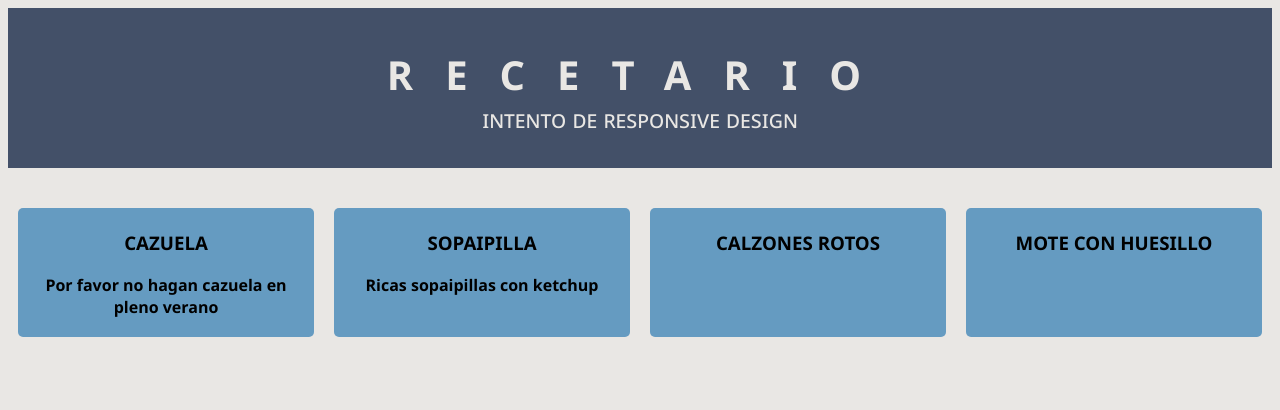
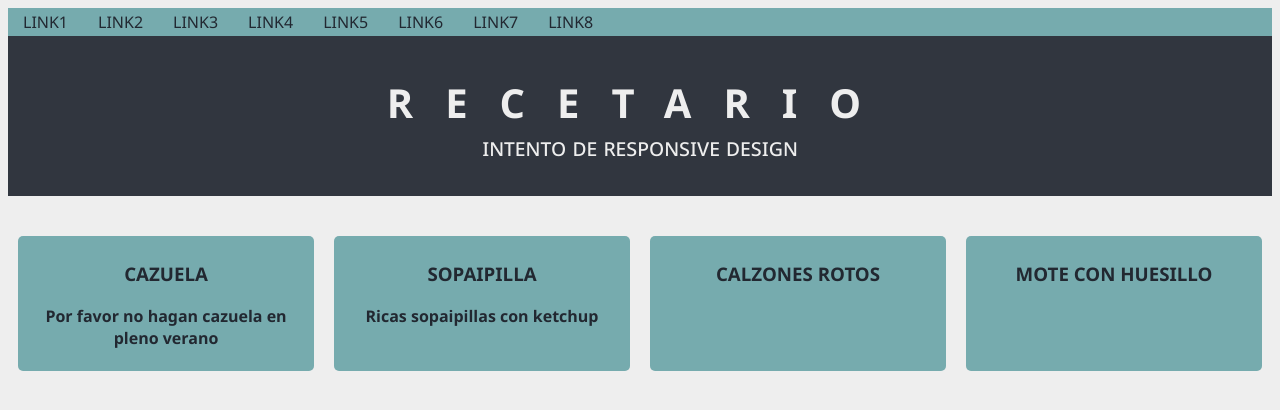
Before and after one commit to elMaaars/pruebaNextReact, a Next.js app in the folder prueba/: page / in a window 1280 px wide. Shown: the top 410 px of the page. Built offline with nearby package versions, Linux system fonts and the light colour scheme.

Commit message:
Navigation bar for big screens

```diff
--- a/prueba/package.json
+++ b/prueba/package.json
@@ -14,6 +14,7 @@
     "react-dom": "^18.2.0"
   },
   "devDependencies": {
+    "@stylistic/eslint-plugin": "^1.6.3",
     "@types/node": "^20",
     "@types/react": "^18",
     "@types/react-dom": "^18",
--- a/prueba/src/pages/index.tsx
+++ b/prueba/src/pages/index.tsx
@@ -6,32 +6,64 @@ import styles from "@/styles/Home.module.css";
 export default function Home() {
   return (
     <>
-    <div className={styles.main}>
-      <div className={styles.title}>
-        <h1> Recetario </h1>
-        <h2> Intento de responsive design </h2>
-      </div>
-      <div className={styles.grid}>
-        <div className={styles.card}>
-          <h3>Cazuela</h3>
-          <p>Por favor no hagan cazuela en pleno verano</p>
+      <main className={styles.main}>
+        <div className={styles.navigationbar}>
+          <ul>
+            <li><a href="">Link1</a></li>
+            <li><a href="">Link2</a></li>
+            <li><a href="">Link3</a></li>
+            <li><a href="">Link4</a></li>
+            <li><a href="">Link5</a></li>
+            <li><a href="">Link6</a></li>
+            <li><a href="">Link7</a></li>
+            <li><a href="">Link8</a></li>
+          </ul>
         </div>
-        <div className={styles.card}>
-          <h3>Sopaipilla</h3>
-          <p>Ricas sopaipillas con ketchup</p>
-        </div>
-        <div className={styles.card}>
-          <h3>Calzones rotos</h3>
-        </div>
-        <div className={styles.card}>
-          <h3>Mote con huesillo</h3>
+        <div className={styles.title}>
+          <h1> Recetario </h1>
+          <h2> Intento de responsive design </h2>
         </div>
 
-      </div>
+        <div className={styles.grid}>
+          <a
+            href="/cazuela"
+            className={styles.card}
+            target="_blank"
+            rel="noopener noreferrer"
+          >
+            <h3>Cazuela</h3>
+            <p>Por favor no hagan cazuela en pleno verano</p>
+          </a>
 
-    </div>
+          <a
+            href="/sopaipilla"
+            className={styles.card}
+            target="_blank"
+            rel="noopener noreferrer"
+          >
+            <h3>Sopaipilla</h3>
+            <p>Ricas sopaipillas con ketchup</p>
+          </a>
 
+          <a
+            href="/calzones-rotos"
+            className={styles.card}
+            target="_blank"
+            rel="noopener noreferrer"
+          >
+            <h3>Calzones rotos</h3>
+          </a>
 
+          <a
+            href="/mote-con-huesillo"
+            className={styles.card}
+            target="_blank"
+            rel="noopener noreferrer"
+          >
+            <h3>Mote con huesillo</h3>
+          </a>
+        </div>
+      </main>
     </>
   );
 }
--- a/prueba/src/styles/Home.module.css
+++ b/prueba/src/styles/Home.module.css
@@ -1,18 +1,30 @@
-/*
-Colores base:
-#f5f0f0 (blanco)
-#9acffe (celeste)
-#000000 (negro)
-#04358a (azul)
-*/
-
 .main {
     align-items: center;
     display: grid;
 }
+.navigationbar{
+    background-color: #76ABAE;
+    display: flex;
+}
+.navigationbar ul{
+    display: flex;
+    list-style: none;
+    margin: 0;
+    padding: 0;
+}
+.navigationbar li a{
+    display: block;
+    text-align: center;
+    padding: 3px 15px;
+    text-transform: uppercase;
+}
+.navigationbar li a:hover{
+    background-color: #31363F;
+    color:#EEEEEE;
+}
 .title {
-    background-color: #435068;
-    color: #e9e7e4;
+    background-color: #31363F;
+    color: #EEEEEE;
     padding: 1%;
     text-align: center;
     margin-bottom: 30px;
@@ -35,10 +47,10 @@ Colores base:
     grid-template-columns: repeat(4, 1fr); /* 4 espacios, cada uno del tamaño de una fracción del total */
 }
 .card {
-    background-color: #659bc1;
-    color: #000000;
+    background-color: #76ABAE;
+    color: #222831;
     border-radius: 5px;
-    padding: 1%;
+    padding: 2%;
     text-align: center;
     margin: 10px;
 }
@@ -54,6 +66,9 @@ Colores base:
     .grid {
       grid-template-columns: repeat(2, 50%);
     }
+    .navigationbar{
+
+    }
 }
 
 @media (max-width: 700px) {
--- a/prueba/src/styles/globals.css
+++ b/prueba/src/styles/globals.css
@@ -1,6 +1,11 @@
 /* Honestamente no sé de dónde salió esta notación */
 :root{
-    background-color: #e9e7e4;
-    color: #281930;
+    background-color: #EEEEEE;
+    color: #222831;
     font-family: 'Segoe UI', Tahoma, Geneva, Verdana, sans-serif;
 }
+
+a {
+    color: inherit;
+    text-decoration: none;
+}
```
Also changed, not shown: prueba/src/pages/cazuela.tsx (added, +10 -0 lines), prueba/.eslintrc.js (added), prueba/.eslintrc.json (deleted), 1 other file (tests, documents, lock files or other folders).
